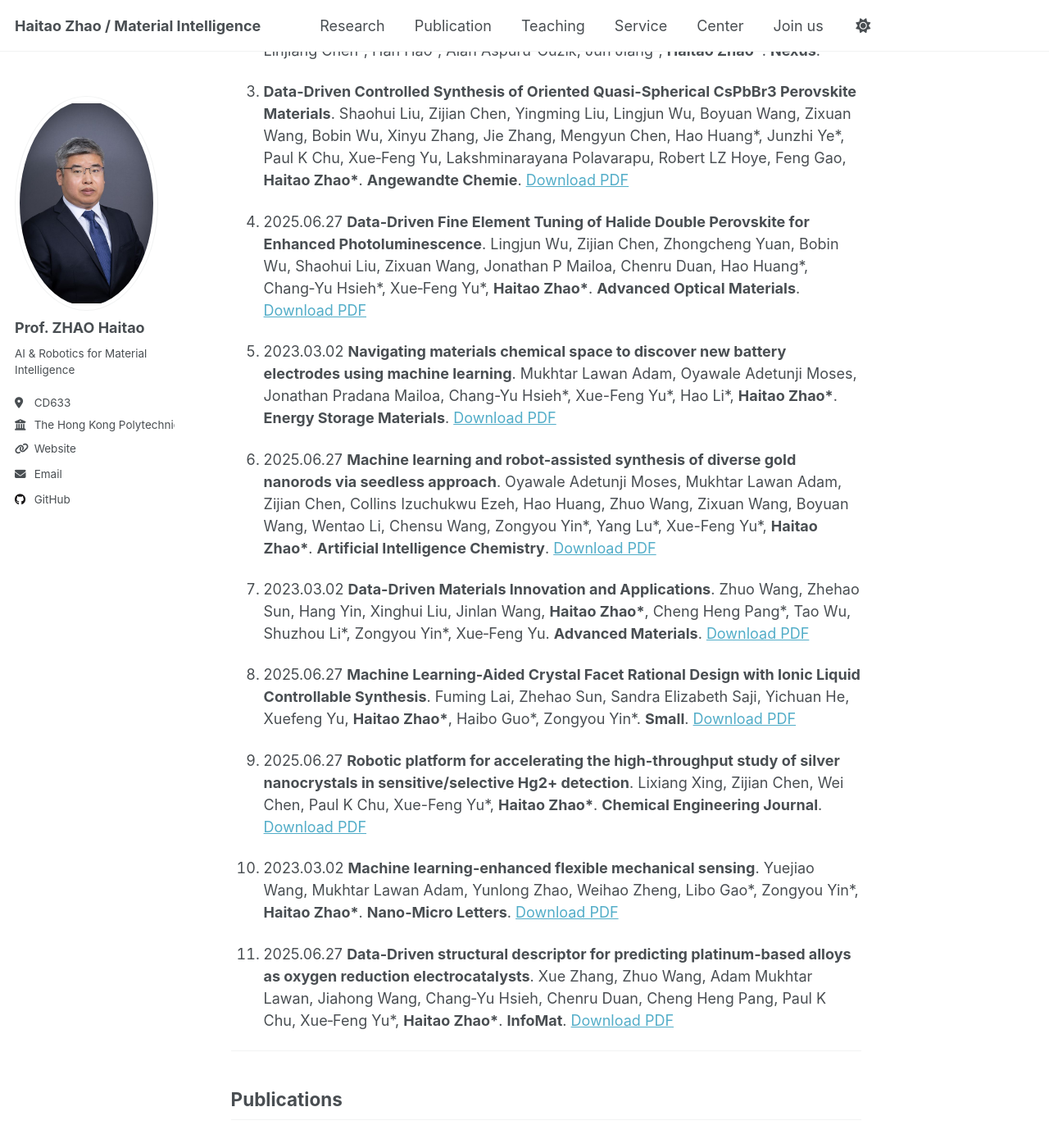
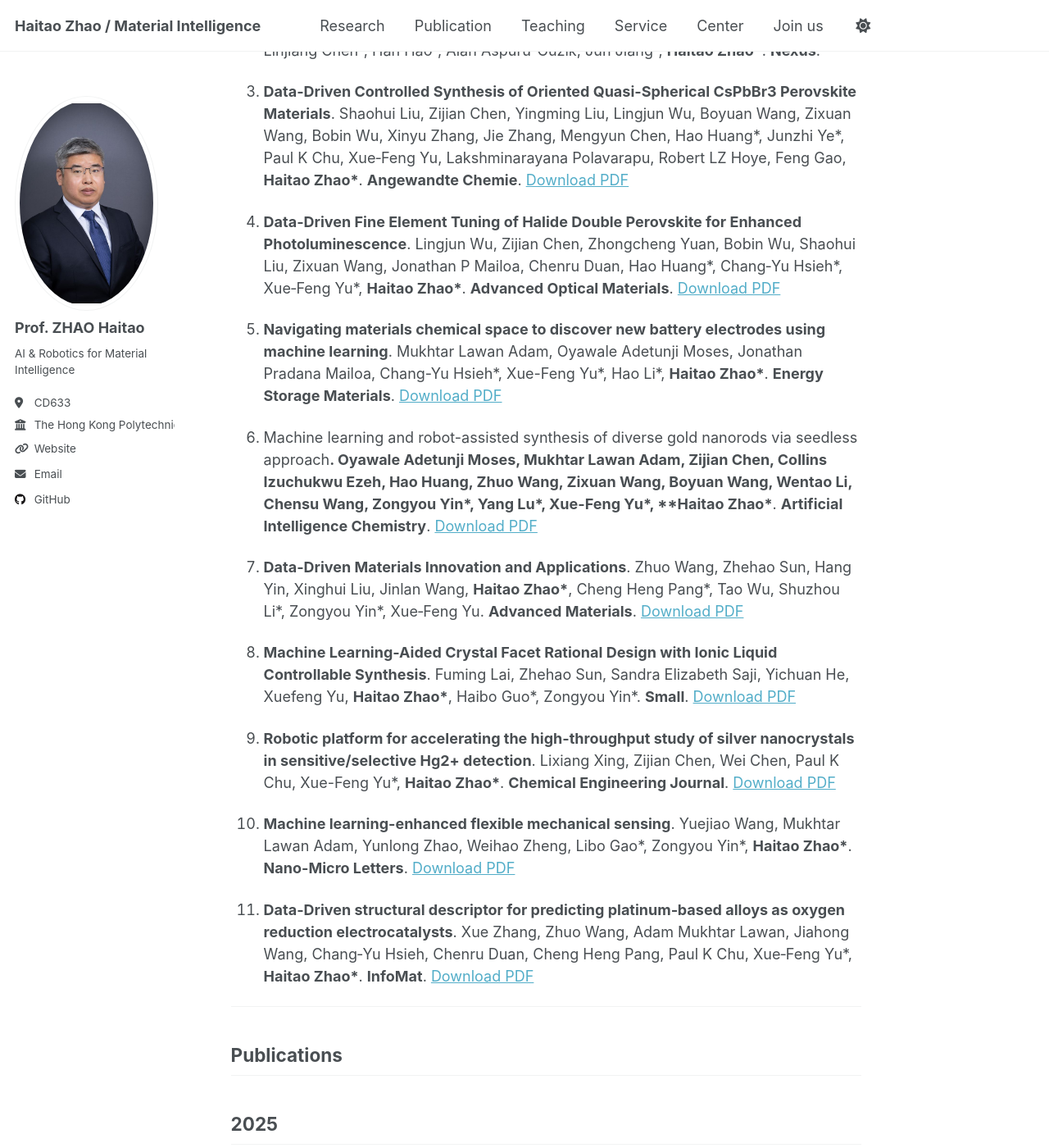
Before and after one commit to HaitaoZhao-PolyU/HaitaoZhao-PolyU.github.io, a Jekyll site: the page built from _publication1/publication.md, in a window 1280 px wide and 1400 px high, scrolled down 515 px. Shown: the whole window at 82% size. Built offline with Jekyll 4.4.1, drawn with Linux system fonts in a browser that asks for light colours.

Commit message:
Update publication.md

```diff
--- a/_publication1/publication.md
+++ b/_publication1/publication.md
@@ -12,21 +12,21 @@ collection: publication1
 
 3. **Data-Driven Controlled Synthesis of Oriented Quasi-Spherical CsPbBr3 Perovskite Materials**. Shaohui Liu, Zijian Chen, Yingming Liu, Lingjun Wu, Boyuan Wang, Zixuan Wang, Bobin Wu, Xinyu Zhang, Jie Zhang, Mengyun Chen, Hao Huang\*, Junzhi Ye\*, Paul K Chu, Xue‐Feng Yu, Lakshminarayana Polavarapu, Robert LZ Hoye, Feng Gao, **Haitao Zhao\***. **Angewandte Chemie**. [Download PDF](/files/3.pdf)
 
-4. 2025.06.27 **Data-Driven Fine Element Tuning of Halide Double Perovskite for Enhanced Photoluminescence**. Lingjun Wu, Zijian Chen, Zhongcheng Yuan, Bobin Wu, Shaohui Liu, Zixuan Wang, Jonathan P Mailoa, Chenru Duan, Hao Huang\*, Chang‐Yu Hsieh\*, Xue‐Feng Yu\*, **Haitao Zhao\***. **Advanced Optical Materials**. [Download PDF](/files/4.pdf)
+4. **Data-Driven Fine Element Tuning of Halide Double Perovskite for Enhanced Photoluminescence**. Lingjun Wu, Zijian Chen, Zhongcheng Yuan, Bobin Wu, Shaohui Liu, Zixuan Wang, Jonathan P Mailoa, Chenru Duan, Hao Huang\*, Chang‐Yu Hsieh\*, Xue‐Feng Yu\*, **Haitao Zhao\***. **Advanced Optical Materials**. [Download PDF](/files/4.pdf)
 
-5. 2023.03.02 **Navigating materials chemical space to discover new battery electrodes using machine learning**. Mukhtar Lawan Adam, Oyawale Adetunji Moses, Jonathan Pradana Mailoa, Chang-Yu Hsieh\*, Xue-Feng Yu\*, Hao Li\*, **Haitao Zhao\***. **Energy Storage Materials**. [Download PDF](/files/5.pdf)
+5. **Navigating materials chemical space to discover new battery electrodes using machine learning**. Mukhtar Lawan Adam, Oyawale Adetunji Moses, Jonathan Pradana Mailoa, Chang-Yu Hsieh\*, Xue-Feng Yu\*, Hao Li\*, **Haitao Zhao\***. **Energy Storage Materials**. [Download PDF](/files/5.pdf)
 
-6. 2025.06.27 **Machine learning and robot-assisted synthesis of diverse gold nanorods via seedless approach**. Oyawale Adetunji Moses, Mukhtar Lawan Adam, Zijian Chen, Collins Izuchukwu Ezeh, Hao Huang, Zhuo Wang, Zixuan Wang, Boyuan Wang, Wentao Li, Chensu Wang, Zongyou Yin\*, Yang Lu\*, Xue-Feng Yu\*, **Haitao Zhao\***. **Artificial Intelligence Chemistry**. [Download PDF](/files/6.pdf)
+6. Machine learning and robot-assisted synthesis of diverse gold nanorods via seedless approach**. Oyawale Adetunji Moses, Mukhtar Lawan Adam, Zijian Chen, Collins Izuchukwu Ezeh, Hao Huang, Zhuo Wang, Zixuan Wang, Boyuan Wang, Wentao Li, Chensu Wang, Zongyou Yin\*, Yang Lu\*, Xue-Feng Yu\*, **Haitao Zhao\***. **Artificial Intelligence Chemistry**. [Download PDF](/files/6.pdf)
 
-7. 2023.03.02 **Data-Driven Materials Innovation and Applications**. Zhuo Wang, Zhehao Sun, Hang Yin, Xinghui Liu, Jinlan Wang, **Haitao Zhao\***, Cheng Heng Pang\*, Tao Wu, Shuzhou Li\*, Zongyou Yin\*, Xue‐Feng Yu. **Advanced Materials**. [Download PDF](/files/7.pdf)
+7. **Data-Driven Materials Innovation and Applications**. Zhuo Wang, Zhehao Sun, Hang Yin, Xinghui Liu, Jinlan Wang, **Haitao Zhao\***, Cheng Heng Pang\*, Tao Wu, Shuzhou Li\*, Zongyou Yin\*, Xue‐Feng Yu. **Advanced Materials**. [Download PDF](/files/7.pdf)
 
-8. 2025.06.27 **Machine Learning-Aided Crystal Facet Rational Design with Ionic Liquid Controllable Synthesis**. Fuming Lai, Zhehao Sun, Sandra Elizabeth Saji, Yichuan He, Xuefeng Yu, **Haitao Zhao\***, Haibo Guo\*, Zongyou Yin\*. **Small**. [Download PDF](/files/8.pdf)
+8. **Machine Learning-Aided Crystal Facet Rational Design with Ionic Liquid Controllable Synthesis**. Fuming Lai, Zhehao Sun, Sandra Elizabeth Saji, Yichuan He, Xuefeng Yu, **Haitao Zhao\***, Haibo Guo\*, Zongyou Yin\*. **Small**. [Download PDF](/files/8.pdf)
 
-9. 2025.06.27 **Robotic platform for accelerating the high-throughput study of silver nanocrystals in sensitive/selective Hg2+ detection**. Lixiang Xing, Zijian Chen, Wei Chen, Paul K Chu, Xue-Feng Yu\*, **Haitao Zhao\***. **Chemical Engineering Journal**. [Download PDF](/files/9.pdf)
+9. **Robotic platform for accelerating the high-throughput study of silver nanocrystals in sensitive/selective Hg2+ detection**. Lixiang Xing, Zijian Chen, Wei Chen, Paul K Chu, Xue-Feng Yu\*, **Haitao Zhao\***. **Chemical Engineering Journal**. [Download PDF](/files/9.pdf)
 
-10. 2023.03.02 **Machine learning-enhanced flexible mechanical sensing**. Yuejiao Wang, Mukhtar Lawan Adam, Yunlong Zhao, Weihao Zheng, Libo Gao\*, Zongyou Yin\*, **Haitao Zhao\***. **Nano-Micro Letters**. [Download PDF](/files/10.pdf)
+10. **Machine learning-enhanced flexible mechanical sensing**. Yuejiao Wang, Mukhtar Lawan Adam, Yunlong Zhao, Weihao Zheng, Libo Gao\*, Zongyou Yin\*, **Haitao Zhao\***. **Nano-Micro Letters**. [Download PDF](/files/10.pdf)
 
-11. 2025.06.27 **Data-Driven structural descriptor for predicting platinum‐based alloys as oxygen reduction electrocatalysts**. Xue Zhang, Zhuo Wang, Adam Mukhtar Lawan, Jiahong Wang, Chang‐Yu Hsieh, Chenru Duan, Cheng Heng Pang, Paul K Chu, Xue‐Feng Yu\*, **Haitao Zhao\***. **InfoMat**. [Download PDF](/files/11.pdf)
+11. **Data-Driven structural descriptor for predicting platinum‐based alloys as oxygen reduction electrocatalysts**. Xue Zhang, Zhuo Wang, Adam Mukhtar Lawan, Jiahong Wang, Chang‐Yu Hsieh, Chenru Duan, Cheng Heng Pang, Paul K Chu, Xue‐Feng Yu\*, **Haitao Zhao\***. **InfoMat**. [Download PDF](/files/11.pdf)
 
 
 
```
